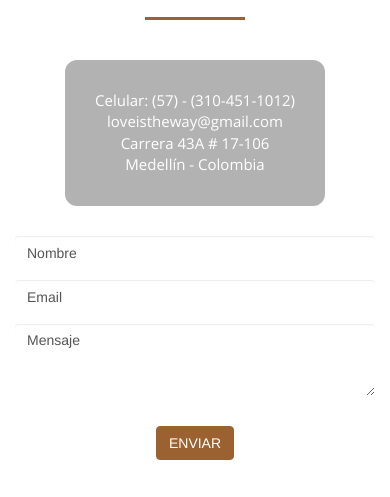
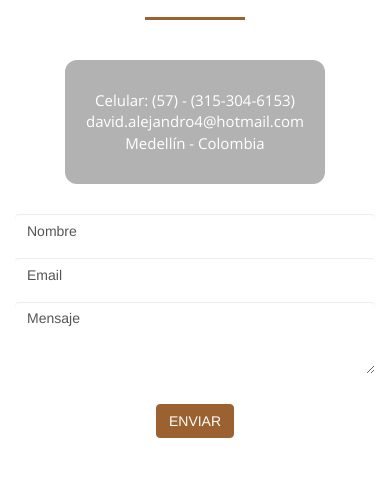
Before and after one commit to juandgirald182/custom_style, a plain HTML site: page index.html in a window 390 px wide. Shown: the part 4354-4851 px from the top of the page. Drawn offline with Linux system fonts and the light colour scheme; a web font is replaced by a local one.

Commit message:
Change email and phone information

```diff
--- a/index.html
+++ b/index.html
@@ -150,14 +150,13 @@
 				<hr>
 				<div class="col-sm-4 col-md-4">
 					<div class="infocont">
-						<p>Celular: (57) - (310-451-1012)</p>
-						<p>loveistheway@gmail.com</p>
-						<p>Carrera 43A # 17-106</p>
+						<p>Celular: (57) - (315-304-6153)</p>
+						<p>david.alejandro4@hotmail.com</p>
 						<p>Medellín - Colombia</p>
 					</div>
 				</div>
 				<div class="col-sm-8 col-md-8 formulario">
-					<form action="mailto:jdgiraldo88@hotmail.com" method="post" enctype="text/plain">
+					<form action="mailto:david.alejandro4@hotmail.com" method="post" enctype="text/plain">
 						<input type="text" class="form-control" placeholder="Nombre">
 						<input type="email" class="form-control" id="inputEmail3" placeholder="Email">
 						<textarea class="form-control" rows="3" placeholder="Mensaje"></textarea>
```
